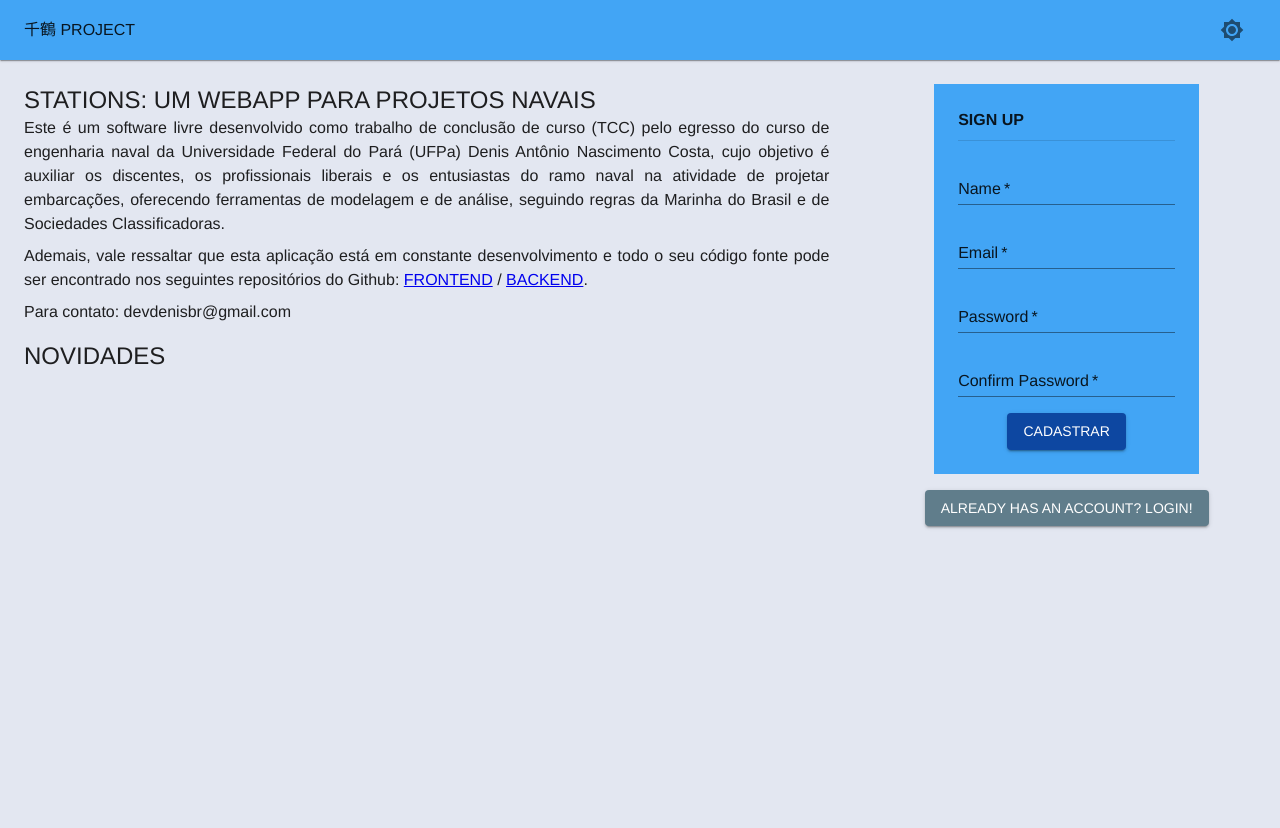
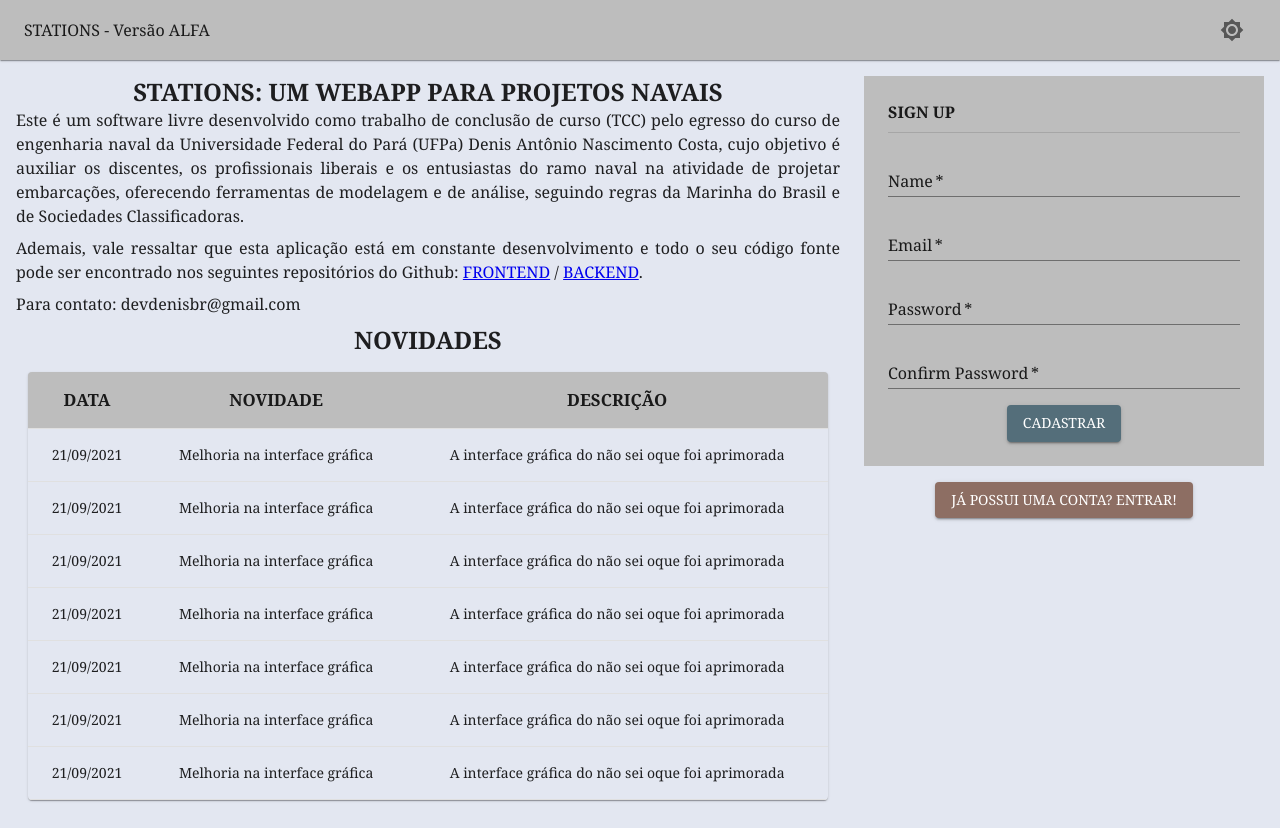
Before and after one commit to DenisNasc/TCC-Frontend, a React (Create React App) app: page / in a window 1280 px wide. Before the commit the page ends 800 px from the top, so only its background shows below. Built offline with nearby package versions, Linux system fonts and the light colour scheme.

Commit message:
Atualizei o design da rota "/"

```diff
--- a/package.json
+++ b/package.json
@@ -7,7 +7,7 @@
         "@devexpress/dx-react-chart": "^2.7.6",
         "@devexpress/dx-react-chart-material-ui": "^2.7.6",
         "@devexpress/dx-react-core": "^2.7.6",
-        "@material-ui/core": "^4.11.2",
+        "@material-ui/core": "^4.12.3",
         "@material-ui/data-grid": "^4.0.0-alpha.13",
         "@material-ui/icons": "^4.11.2",
         "@material-ui/lab": "^4.0.0-alpha.58",
--- a/src/components/Header.tsx
+++ b/src/components/Header.tsx
@@ -43,7 +43,7 @@ const Header: React.FC = () => {
 
     return (
         <Paper className={classes.paper}>
-            <Typography>千鶴 PROJECT</Typography>
+            <Typography>STATIONS - Versão ALFA</Typography>
             <nav className={classes.nav}>
                 <IconButton onClick={handleTheme}>
                     {darkMode ? <IconBrightness4 /> : <IconBrightness7 />}
--- a/src/components/home/ProjectsTable/Pagination/index.tsx
+++ b/src/components/home/ProjectsTable/Pagination/index.tsx
@@ -34,6 +34,7 @@ const Pagination: React.FC<Props> = ({rows, rowsPerPage, page, setRowsPerPage, s
 
     return (
         <TablePagination
+            onPageChange={() => {}}
             align="center"
             className={classes.pagination}
             rowsPerPageOptions={[5, 10, 25, {label: 'All', value: -1}]}
--- a/src/components/login/FormLogin.tsx
+++ b/src/components/login/FormLogin.tsx
@@ -91,12 +91,12 @@ const useStyles = makeStyles((theme: Theme) =>
     createStyles({
         form: {
             borderRadius: '0px',
-            width: '70%',
+            width: '100%',
+            maxWidth: '500px',
             display: 'flex',
             flexDirection: 'column',
             alignItems: 'center',
             padding: theme.spacing(3),
-            color: theme.palette.getContrastText(theme.palette.background.paper),
         },
         displayMessage: {
             marginTop: theme.spacing(2),
--- a/src/components/login/FormSignUp.tsx
+++ b/src/components/login/FormSignUp.tsx
@@ -105,7 +105,8 @@ const useStyles = makeStyles((theme: Theme) =>
     createStyles({
         form: {
             borderRadius: '0px',
-            width: '70%',
+            width: '100%',
+            maxWidth: '500px',
             display: 'flex',
             flexDirection: 'column',
             alignItems: 'center',
--- /dev/null
+++ b/src/components/login/NewsTable.tsx
@@ -0,0 +1,109 @@
+import React from 'react';
+import {Theme, makeStyles, createStyles} from '@material-ui/core/styles';
+import {
+    Paper,
+    TableContainer,
+    Table,
+    TableHead,
+    TableBody,
+    TableRow,
+    TableCell,
+} from '@material-ui/core';
+
+const createData = (date: string, name: string, description: string) => ({date, name, description});
+
+const newsRows = [
+    createData(
+        '21/09/2021',
+        'Melhoria na interface gráfica',
+        'A interface gráfica do não sei oque foi aprimorada'
+    ),
+    createData(
+        '21/09/2021',
+        'Melhoria na interface gráfica',
+        'A interface gráfica do não sei oque foi aprimorada'
+    ),
+    createData(
+        '21/09/2021',
+        'Melhoria na interface gráfica',
+        'A interface gráfica do não sei oque foi aprimorada'
+    ),
+    createData(
+        '21/09/2021',
+        'Melhoria na interface gráfica',
+        'A interface gráfica do não sei oque foi aprimorada'
+    ),
+    createData(
+        '21/09/2021',
+        'Melhoria na interface gráfica',
+        'A interface gráfica do não sei oque foi aprimorada'
+    ),
+    createData(
+        '21/09/2021',
+        'Melhoria na interface gráfica',
+        'A interface gráfica do não sei oque foi aprimorada'
+    ),
+    createData(
+        '21/09/2021',
+        'Melhoria na interface gráfica',
+        'A interface gráfica do não sei oque foi aprimorada'
+    ),
+];
+
+const NewsTable: React.FC = () => {
+    const classes = useStyles();
+
+    return (
+        <TableContainer component={Paper} className={classes.tableContainer}>
+            <Table>
+                <TableHead>
+                    <TableRow>
+                        <TableCell align="center" className={classes.tableCellHeader}>
+                            DATA
+                        </TableCell>
+                        <TableCell align="center" className={classes.tableCellHeader}>
+                            NOVIDADE
+                        </TableCell>
+                        <TableCell align="center" className={classes.tableCellHeader}>
+                            DESCRIÇÃO
+                        </TableCell>
+                    </TableRow>
+                </TableHead>
+                <TableBody>
+                    {newsRows.map(({date, name, description}) => (
+                        <TableRow key={name}>
+                            <TableCell align="center" classes={{root: classes.tableCellRoot}}>
+                                {date}
+                            </TableCell>
+                            <TableCell align="center" classes={{root: classes.tableCellRoot}}>
+                                {name}
+                            </TableCell>
+                            <TableCell align="center" classes={{root: classes.tableCellRoot}}>
+                                {description}
+                            </TableCell>
+                        </TableRow>
+                    ))}
+                </TableBody>
+            </Table>
+        </TableContainer>
+    );
+};
+
+export default NewsTable;
+
+const useStyles = makeStyles((theme: Theme) =>
+    createStyles({
+        tableContainer: {
+            maxWidth: '800px',
+            maxHeight: '430px',
+            marginTop: theme.spacing(2),
+            overflowY: 'auto',
+        },
+
+        tableCellRoot: {
+            backgroundColor: theme.palette.background.default,
+        },
+
+        tableCellHeader: {fontWeight: 'bold', fontSize: theme.typography.fontSize * 1.2},
+    })
+);
--- a/src/components/shared/FormInput.tsx
+++ b/src/components/shared/FormInput.tsx
@@ -73,7 +73,6 @@ const useStylesInputProps = makeStyles((theme: Theme) =>
     createStyles({
         root: {
             overflow: 'hidden',
-            background: 'none',
             transition: theme.transitions.create(['border-color', 'box-shadow']),
             color: theme.palette.getContrastText(theme.palette.background.paper),
         },
--- a/src/pages/Login.tsx
+++ b/src/pages/Login.tsx
@@ -1,7 +1,7 @@
 import React, {useState} from 'react';
 
-import {Theme, makeStyles, createStyles} from '@material-ui/core/styles';
-import {Button, Grid, Paper, Typography} from '@material-ui/core';
+import {useTheme, Theme, makeStyles, createStyles} from '@material-ui/core/styles';
+import {useMediaQuery, Button, Grid, Paper, Typography} from '@material-ui/core';
 
 import useReduxStore from 'hooks/useReduxStore';
 
@@ -9,9 +9,13 @@ import Header from 'components/Header';
 
 import FormLogin from 'components/login/FormLogin';
 import FormSignup from 'components/login/FormSignUp';
+import NewsTable from 'components/login/NewsTable';
 
 const Login: React.FC = () => {
     const classes = useStyles();
+
+    const theme = useTheme();
+    const matches = useMediaQuery(theme.breakpoints.up('lg'));
 
     const {
         user: {id},
@@ -25,13 +29,26 @@ const Login: React.FC = () => {
     return (
         <>
             <Header />
-            <Grid container className={classes.gridContainer}>
-                <Grid className={classes.gridItem} item container xs={8}>
-                    <Paper className={classes.paper} elevation={0}>
-                        <Typography variant="h5">
+            <Grid
+                container
+                className={classes.gridContainer}
+                wrap="wrap"
+                direction={matches ? 'row' : 'column'}
+                spacing={3}
+            >
+                <Grid container item xs={12} lg={8}>
+                    <Grid
+                        container
+                        direction="column"
+                        item
+                        alignItems="center"
+                        justifyContent="center"
+                        xs={12}
+                    >
+                        <Typography variant="h5" className={classes.title}>
                             STATIONS: UM WEBAPP PARA PROJETOS NAVAIS
                         </Typography>
-                        <Typography className={classes.paragraf}>
+                        <Typography align="justify" className={classes.typography}>
                             Este é um software livre desenvolvido como trabalho de conclusão de
                             curso (TCC) pelo egresso do curso de engenharia naval da Universidade
                             Federal do Pará (UFPa) Denis Antônio Nascimento Costa, cujo objetivo é
@@ -41,7 +58,7 @@ const Login: React.FC = () => {
                             Sociedades Classificadoras.
                         </Typography>
 
-                        <Typography variant="body1" className={classes.paragraf}>
+                        <Typography align="justify" className={classes.typography}>
                             Ademais, vale ressaltar que esta aplicação está em constante
                             desenvolvimento e todo o seu código fonte pode ser encontrado nos
                             seguintes repositórios do Github:{' '}
@@ -49,17 +66,26 @@ const Login: React.FC = () => {
                             <a href="https://github.com/DenisNasc/TCC-Backend">BACKEND</a>.
                         </Typography>
 
-                        <Typography variant="body1" className={classes.paragraf}>
+                        <Typography align="justify" className={classes.typography}>
                             Para contato: devdenisbr@gmail.com
                         </Typography>
 
                         <Typography variant="h5" className={classes.title}>
                             NOVIDADES
                         </Typography>
-                    </Paper>
+                        <NewsTable />
+                    </Grid>
                 </Grid>
 
-                <Grid className={classes.gridItem} item container xs={4}>
+                <Grid container item xs={12} lg={4}>
+                    <Grid
+                        container
+                        item
+                        direction="column"
+                        alignItems="center"
+                        justifyContent="flex-start"
+                        xs={12}
+                    >
                         {login ? <FormLogin /> : <FormSignup />}
 
                         {login ? (
@@ -69,7 +95,7 @@ const Login: React.FC = () => {
                                 className={classes.button}
                                 onClick={handleClick}
                             >
-                            Don&apos;t have an account? Sign Up now!
+                                Ainda não possui uma conta? Cadastre-se!
                             </Button>
                         ) : (
                             <Button
@@ -78,9 +104,10 @@ const Login: React.FC = () => {
                                 className={classes.button}
                                 onClick={handleClick}
                             >
-                            Already has an account? Login!
+                                Já possui uma conta? Entrar!
                             </Button>
                         )}
+                    </Grid>
                 </Grid>
             </Grid>
         </>
@@ -92,18 +119,15 @@ export default Login;
 const useStyles = makeStyles((theme: Theme) =>
     createStyles({
         gridContainer: {
-            height: 'calc(100vh - 60px)',
+            padding: theme.spacing(2),
+            [theme.breakpoints.down('md')]: {
+                backgroundColor: 'none',
             },
-        gridItem: {
-            height: '100%',
-            padding: theme.spacing(3),
-            display: 'flex',
-            flexDirection: 'column',
-            alignItems: 'center',
         },
-        paper: {width: '100%', background: 'none'},
-        title: {marginTop: theme.spacing(2)},
-        paragraf: {textAlign: 'justify', marginBottom: theme.spacing(1)},
+
+        paper: {background: 'none'},
+        title: {fontWeight: 'bold'},
+        typography: {alignSelf: 'flex-start', marginBottom: theme.spacing(1)},
         button: {
             marginTop: theme.spacing(2),
         },
--- a/src/styles/themes/light.ts
+++ b/src/styles/themes/light.ts
@@ -1,20 +1,23 @@
-import {createMuiTheme} from '@material-ui/core/styles';
+import {createTheme} from '@material-ui/core/styles';
 
-export const theme = createMuiTheme({
+export const theme = createTheme({
     typography: {
-        fontFamily: ['Helvetica', 'sans-serif'].join(','),
+        fontFamily: ['Cambria'].join(','),
         fontSize: 14,
     },
     palette: {
         type: 'light',
         primary: {
-            main: '#0D47A1',
+            main: '#546E7A',
+            contrastText: '#FFF',
         },
+
         secondary: {
-            main: '#607D8B',
+            main: '#8D6E63',
+            contrastText: '#FFF',
         },
         background: {
-            paper: '#42A5F5',
+            paper: '#BDBDBD',
             default: '#E3E7F1',
         },
     },
```
Also changed, not shown: 1 other file (tests, documents, lock files or other folders). Lines whose indentation alone changed are shown as unchanged.
